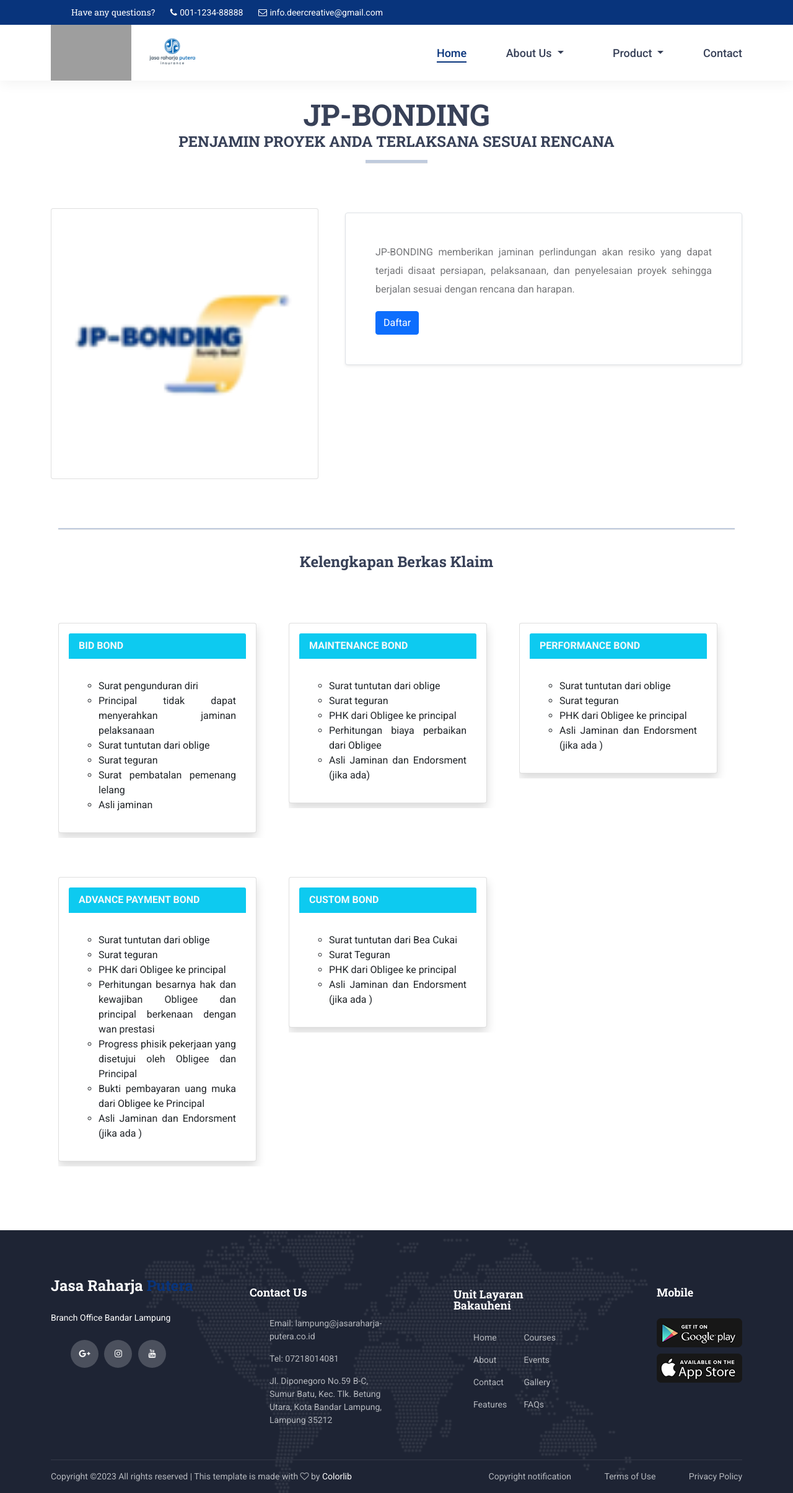
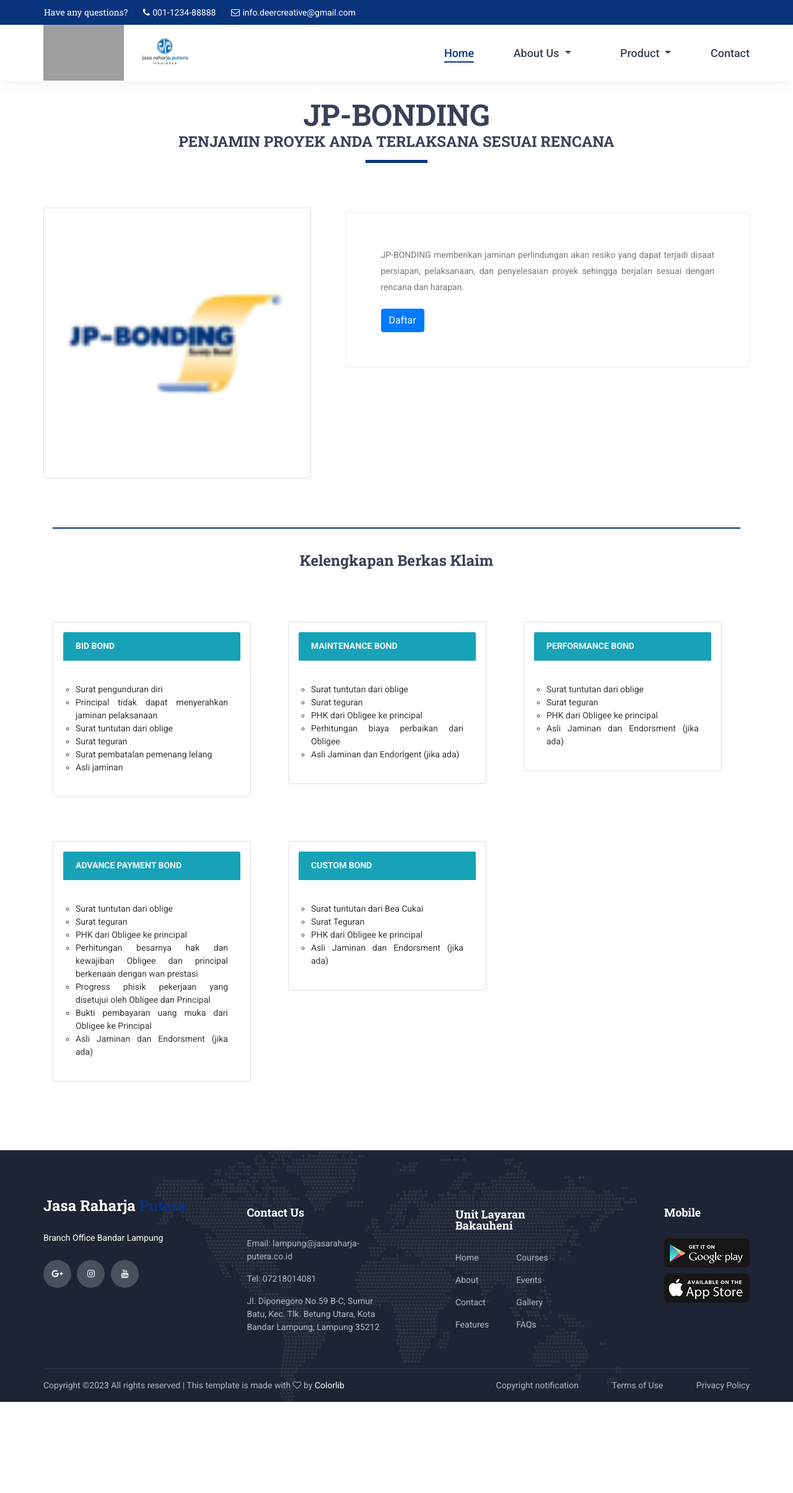
Before and after one commit to yuliadwiputri/jp_lampung, a CodeIgniter app: page /jp_lampung/User/bonding in a window 1280 px wide. Shown: the whole page at 62% size. After the commit the page ends 2262 px from the top, so only its background shows below. Run offline with CodeIgniter, Linux system fonts and the light colour scheme; grey boxes are pictures that could not be loaded.

Commit message:
rev tampilan

```diff
--- a/application/controllers/User.php
+++ b/application/controllers/User.php
@@ -16,7 +16,7 @@
     public function sejarah()
     {
         $data = array(
-            'title' => 'Sejarha | Jasa Raharja Lampung',
+            'title' => 'Sejarah | Jasa Raharja Lampung',
             'isi' => 'user/v_sejarah'
         );
         $this->load->view('layout/v_wrapper', $data, FALSE);
--- a/application/views/layout/v_nav.php
+++ b/application/views/layout/v_nav.php
@@ -99,12 +99,34 @@
 			</div>
 			<nav class="menu_nav">
 				<ul class="menu_mm">
-					<li class="menu_mm"><a href="index.html">Home</a></li>
-					<li class="menu_mm"><a href="#">About</a></li>
-					<li class="menu_mm"><a href="#">Courses</a></li>
-					<li class="menu_mm"><a href="#">Blog</a></li>
-					<li class="menu_mm"><a href="#">Page</a></li>
-					<li class="menu_mm"><a href="contact.html">Contact</a></li>
+					<li class="menu_mm"><a href="<?= base_url('User') ?>">Home</a></li>
+					<li class="nav-item dropdown">
+						<a class="nav-link dropdown-toggle" href="#" id="navbarDropdown" role="button" data-toggle="dropdown" aria-haspopup="true" aria-expanded="false">
+							About Us
+						</a>
+						<div class="dropdown-menu" aria-labelledby="navbarDropdown">
+							<a class="dropdown-item" href="<?= base_url('User/sejarah') ?>">Sejarah</a>
+							<a class="dropdown-item" href="<?= base_url('User/visiMisi') ?>">Visi & misi</a>
+							<div class="dropdown-divider"></div>
+							<!-- <a class="dropdown-item" href="#">Profil</a>
+												<a class="dropdown-item" href="#">Profil Management</a>
+												<a class="dropdown-item" href="<?= base_url('user/strukturOrganisasi') ?>">Struktur Organisasi</a>
+												<div class="dropdown-divider"></div>
+												<a class="dropdown-item" href="<?= base_url('User/penghargaan') ?>">Penghargaan Perusahaan </a> -->
+						</div>
+					</li>
+					<li class="nav-item dropdown">
+						<a class="nav-link dropdown-toggle" href="#" id="navbarDropdown" role="button" data-toggle="dropdown" aria-haspopup="true" aria-expanded="false">
+							Product
+						</a>
+						<div class="dropdown-menu" aria-labelledby="navbarDropdown">
+							<a class="dropdown-item" href="<?= base_url('User/astor') ?>">JP-ASTOR</a>
+							<a class="dropdown-item" href="<?= base_url('User/aspri') ?>">JP-ASPRI</a>
+							<a class="dropdown-item" href="<?= base_url('User/bonding') ?>">JP-BONDING</a>
+							<a class="dropdown-item" href="<?= base_url('User/graha') ?>">JP-GRAHA</a>
+						</div>
+					</li>
+					<li class="menu_mm"><a href="#footer">Contact</a></li>
 				</ul>
 			</nav>
 		</div>
--- a/application/views/user/v_bonding.php
+++ b/application/views/user/v_bonding.php
@@ -1,20 +1,3 @@
-<!doctype html>
-<html lang="en">
-
-<head>
-    <!-- Required meta tags -->
-    <meta charset="utf-8">
-    <meta name="viewport" content="width=device-width, initial-scale=1">
-
-    <!-- Bootstrap CSS -->
-    <link href="https://cdn.jsdelivr.net/npm/bootstrap@5.0.2/dist/css/bootstrap.min.css" rel="stylesheet" integrity="sha384-EVSTQN3/azprG1Anm3QDgpJLIm9Nao0Yz1ztcQTwFspd3yD65VohhpuuCOmLASjC" crossorigin="anonymous">
-    <!-- <link rel="stylesheet" href="main_styles.css"> -->
-    <link rel="stylesheet" type="text/css" href="<?= base_url() ?>template/front-end/styles/about.css">
-
-    <!-- <title>Hello, world!</title> -->
-</head>
-
-<body>
     <div class="features">
         <div class="container">
             <center>
@@ -35,7 +18,7 @@
                         </div>
                     </div>
                 </div>
-                <div class="col">
+                <div class="col-lg">
                     <br><br>
                     <div class="card border mb-3 shadow-sm p-3 mb-5 bg-white rounded" style="max-width: 100%;">
                         <div class="card-body">
@@ -59,7 +42,7 @@
                     <h2 class="section_title">Kelengkapan Berkas Klaim</h2><br><br><br><br>
                 </div>
                 <div class="row text-justify">
-                    <div class="col-sm-4">
+                    <div class="col-lg-4">
                         <div class="cardShadow">
                             <div class="card shadow p-3 mb-2 bg-white rounded" style="width: 20rem;">
                                 <h7 class="card-header bg-info text-light border-info fs-6"><b>BID BOND</b></h7>
@@ -79,7 +62,7 @@
                         </div>
                     </div>
 
-                    <div class="col-sm-4">
+                    <div class="col-lg-4">
                         <div class="cardShadow">
                             <div class="card shadow p-3 mb-2 bg-white rounded" style="width: 20rem;">
                                 <h7 class="card-header bg-info text-light border-info fs-6"><b>MAINTENANCE BOND</b></h7>
@@ -90,7 +73,7 @@
                                         <li class="fs-6">Surat teguran </li>
                                         <li class="fs-6">PHK dari Obligee ke principal </li>
                                         <li class="fs-6">Perhitungan biaya perbaikan dari Obligee </li>
-                                        <li class="fs-6">Asli Jaminan dan Endorsment (jika ada) </li>
+                                        <li class="fs-6">Asli Jaminan dan Endorlgent (jika ada) </li>
                                     </ul>
                                     </p>
                                 </div>
@@ -98,7 +81,7 @@
                         </div>
                     </div>
 
-                    <div class="col-sm-4">
+                    <div class="col-lg-4">
                         <div class="cardShadow">
                             <div class="card shadow p-3 mb-2 bg-white rounded" style="width: 20rem;">
                                 <h7 class="card-header bg-info text-light border-info fs-6"><b>PERFORMANCE BOND</b></h7>
@@ -108,7 +91,7 @@
                                         <li class="fs-6">Surat tuntutan dari oblige </li>
                                         <li class="fs-6">Surat teguran </li>
                                         <li class="fs-6">PHK dari Obligee ke principal </li>
-                                        <li class="fs-6">Asli Jaminan dan Endorsment (jika ada ) </li>
+                                        <li class="fs-6">Asli Jaminan dan Endorsment (jika ada) </li>
                                     </ul>
                                     </p>
                                 </div>
@@ -120,7 +103,7 @@
             <div class="container">
                 <br><br><br>
                 <div class="row text-justify">
-                    <div class="col-sm-4">
+                    <div class="col-lg-4">
                         <div class="cardShadow">
                             <div class="card shadow p-3 mb-2 bg-white rounded" style="width: 20rem;">
                                 <h7 class="card-header bg-info text-light border-info fs-6"><b>ADVANCE PAYMENT BOND</b></h7>
@@ -133,7 +116,7 @@
                                         <li class="fs-6">Perhitungan besarnya hak dan kewajiban Obligee dan principal berkenaan dengan wan prestasi </li>
                                         <li class="fs-6">Progress phisik pekerjaan yang disetujui oleh Obligee dan Principal </li>
                                         <li class="fs-6">Bukti pembayaran uang muka dari Obligee ke Principal </li>
-                                        <li class="fs-6">Asli Jaminan dan Endorsment (jika ada ) </li>
+                                        <li class="fs-6">Asli Jaminan dan Endorsment (jika ada) </li>
                                     </ul>
                                     </p>
                                 </div>
@@ -141,7 +124,7 @@
                         </div>
                     </div>
 
-                    <div class="col-sm-4">
+                    <div class="col-lg-4">
                         <div class="cardShadow">
                             <div class="card shadow p-3 mb-2 bg-white rounded" style="width: 20rem;">
                                 <h7 class="card-header bg-info text-light border-info fs-6"><b>CUSTOM BOND</b></h7>
@@ -151,7 +134,7 @@
                                         <li class="fs-6">Surat tuntutan dari Bea Cukai </li>
                                         <li class="fs-6">Surat Teguran </li>
                                         <li class="fs-6">PHK dari Obligee ke principal </li>
-                                        <li class="fs-6">Asli Jaminan dan Endorsment (jika ada ) </li>
+                                        <li class="fs-6">Asli Jaminan dan Endorsment (jika ada) </li>
                                     </ul>
                                     </p>
                                 </div>
@@ -171,6 +154,3 @@
     <script src="https://cdn.jsdelivr.net/npm/@popperjs/core@2.9.2/dist/umd/popper.min.js" integrity="sha384-IQsoLXl5PILFhosVNubq5LC7Qb9DXgDA9i+tQ8Zj3iwWAwPtgFTxbJ8NT4GN1R8p" crossorigin="anonymous"></script>
     <script src="https://cdn.jsdelivr.net/npm/bootstrap@5.0.2/dist/js/bootstrap.min.js" integrity="sha384-cVKIPhGWiC2Al4u+LWgxfKTRIcfu0JTxR+EQDz/bgldoEyl4H0zUF0QKbrJ0EcQF" crossorigin="anonymous"></script>
     -->
-</body>
-
-</html>
```
Also changed, not shown: application/views/user/v_aspri.php (+1 -21 lines), application/views/user/v_astor.php (+7 -27 lines), application/views/user/v_graha.php (+2 -22 lines), application/views/user/v_sejarah.php (+4 -4 lines), application/views/v_home.php (+4 -4 lines).
